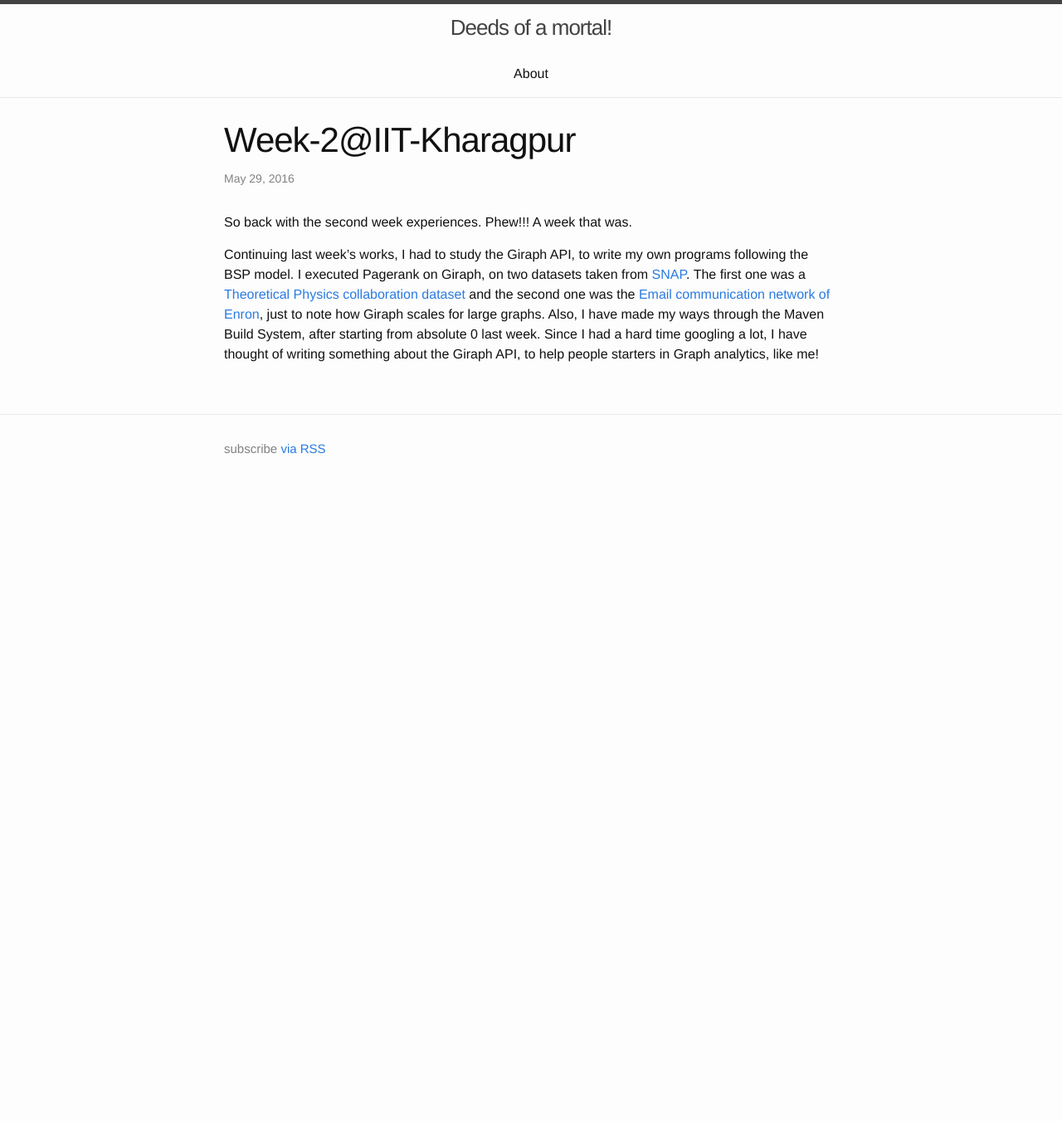
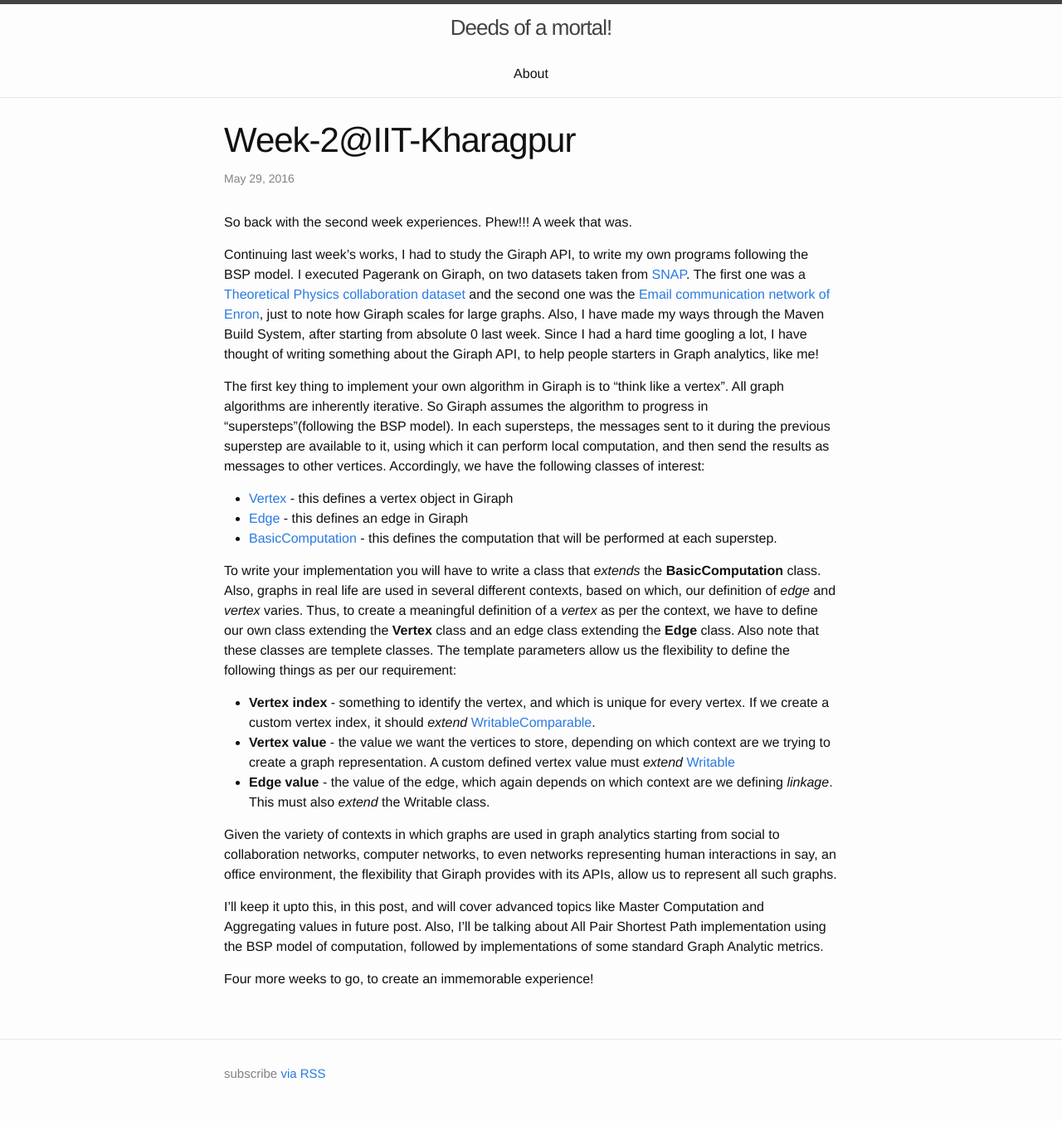
Before and after one commit to smitbose/smitbose.github.io, a Jekyll site: the page built from _posts/2016-05-29-week-2-iit.markdown, in a window 1280 px wide. Shown: the whole page at 83% size. Built offline with Jekyll 4.4.1, drawn with Linux system fonts in a browser that asks for light colours; before the commit the page ends 900 px from its top, so only the background shows below that.

Commit message:
Week-2 post

```diff
--- a/_posts/2016-05-29-week-2-iit.markdown
+++ b/_posts/2016-05-29-week-2-iit.markdown
@@ -7,3 +7,21 @@ categories: internship blog
 So back with the second week experiences. Phew!!! A week that was.
 
 Continuing last week's works, I had to study the Giraph API, to write my own programs following the BSP model. I executed Pagerank on Giraph, on two datasets taken from [SNAP](https://snap.stanford.edu/). The first one was a [Theoretical Physics collaboration dataset](https://snap.stanford.edu/data/cit-HepTh.html) and the second one was the [Email communication network of Enron](https://snap.stanford.edu/data/email-Enron.html), just to note how Giraph scales for large graphs. Also, I have made my ways through the Maven Build System, after starting from absolute 0 last week. Since I had a hard time googling a lot, I have thought of writing something about the Giraph API, to help people starters in Graph analytics, like me!
+
+The first key thing to implement your own algorithm in Giraph is to "think like a vertex". All graph algorithms are inherently iterative. So Giraph assumes the algorithm to progress in "supersteps"(following the BSP model). In each supersteps, the messages sent to it during the previous superstep are available to it, using which it can perform local computation, and then send the results as messages to other vertices. Accordingly, we have the following classes of interest:
+
+ *  [Vertex](https://giraph.apache.org/apidocs/org/apache/giraph/graph/Vertex.html) - this defines a vertex object in Giraph
+ *  [Edge](https://giraph.apache.org/apidocs/org/apache/giraph/edge/Edge.html) - this defines an edge in Giraph
+ *  [BasicComputation](https://giraph.apache.org/apidocs/org/apache/giraph/graph/BasicComputation.html) - this defines the computation that will be performed at each superstep.
+
+To write your implementation you will have to write a class that *extends* the **BasicComputation** class. Also, graphs in real life are used in several different contexts, based on which, our definition of *edge* and *vertex* varies. Thus, to create a meaningful definition of a *vertex* as per the context, we have to define our own class extending the **Vertex** class and an edge class extending the **Edge** class. Also note that these classes are templete classes. The template parameters allow us the flexibility to define the following things as per our requirement:
+
+ *  **Vertex index** - something to identify the vertex, and which is unique for every vertex. If we create a custom vertex index, it should *extend* [WritableComparable](https://hadoop.apache.org/docs/r2.6.1/api/org/apache/hadoop/io/WritableComparable.html).
+ *  **Vertex value** - the value we want the vertices to store, depending on which context are we trying to create a graph representation. A custom defined vertex value must *extend* [Writable](https://hadoop.apache.org/docs/r2.6.1/api/org/apache/hadoop/io/Writable.html)
+ *  **Edge value** - the value of the edge, which again depends on which context are we defining *linkage*. This must also *extend* the Writable class.
+
+Given the variety of contexts in which graphs are used in graph analytics starting from social to collaboration networks, computer networks, to even networks representing human interactions in say, an office environment, the flexibility that Giraph provides with its APIs, allow us to represent all such graphs.
+
+I'll keep it upto this, in this post, and will cover advanced topics like Master Computation and Aggregating values in future post. Also, I'll be talking about All Pair Shortest Path implementation using the BSP model of computation, followed by implementations of some standard Graph Analytic metrics.
+
+Four more weeks to go, to create an immemorable experience!
```
Also changed, not shown: 1 other file.
